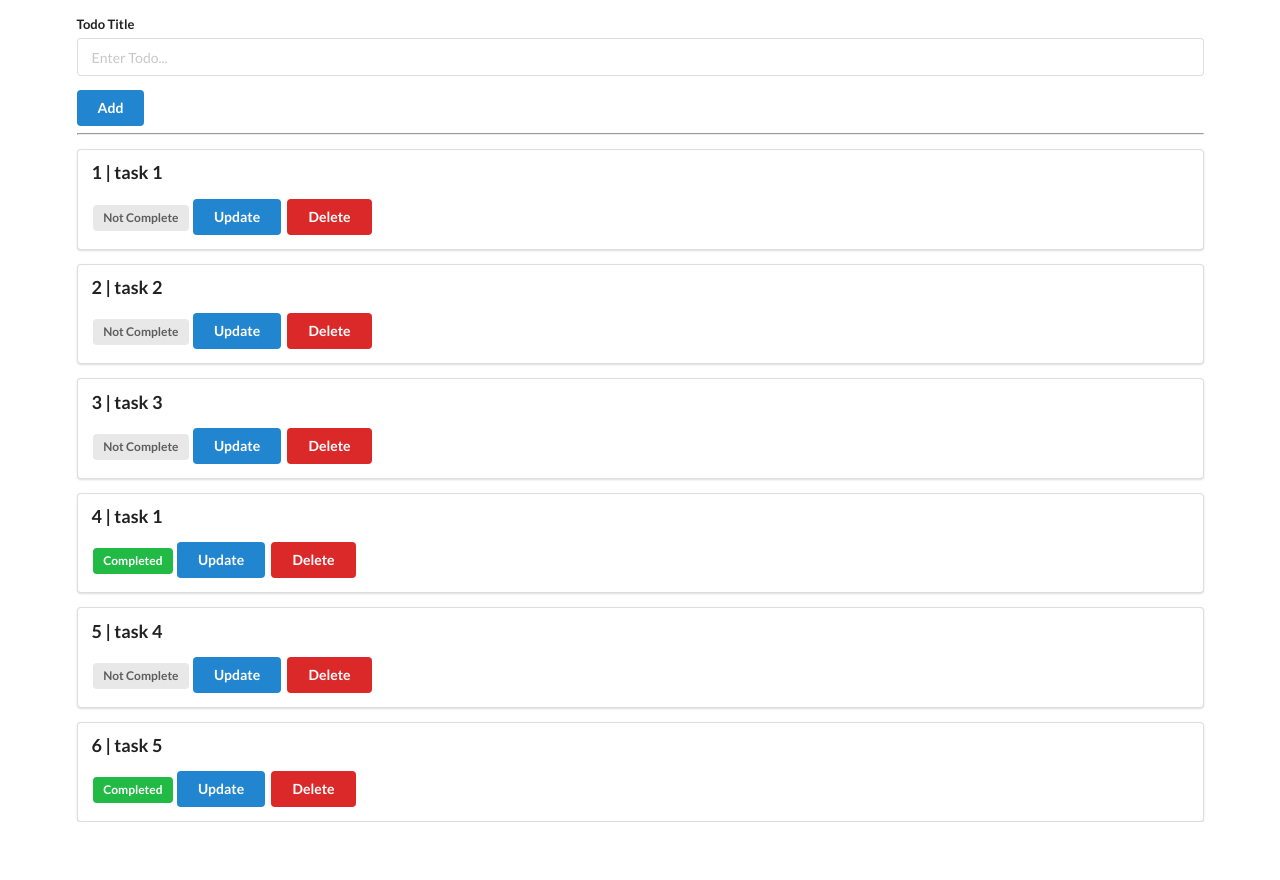
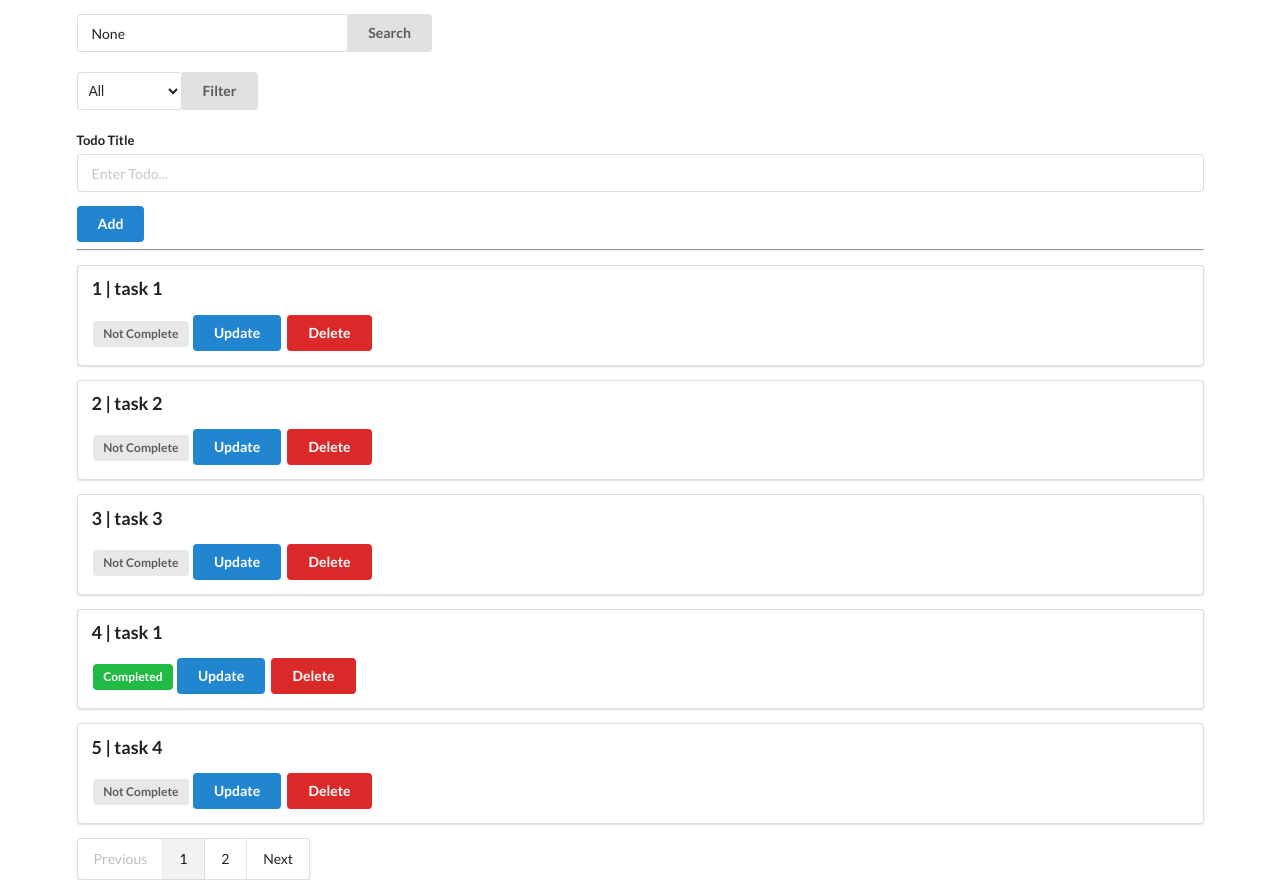
Before and after one commit to Samarth-4403/assignment_8, a Flask app: page / in a window 1280 px wide. Shown: the part 82-962 px from the top of the page. Before the commit the page ends 904 px from the top, so only its background shows below. Run offline with Flask 3, Linux system fonts and the light colour scheme.

Commit message:
Fourth commit

```diff
--- a/app.py
+++ b/app.py
@@ -8,26 +8,43 @@ app.config['SQLALCHEMY_DATABASE_URI'] = 'sqlite:///db.sqlite'
 app.config['SQLALCHEMY_TRACK_MODIFICATIONS'] = False
 db = SQLAlchemy(app)
 
-
 class Todo(db.Model):
     id = db.Column(db.Integer, primary_key=True)
     title = db.Column(db.String(100))
     complete = db.Column(db.Boolean)
 
 
-@app.route("/")
+@app.route("/", methods=["GET", "POST"])
 def home():
-    todo_list = Todo.query.all()
-    return render_template("base.html", todo_list=todo_list)
+    search_query = request.args.get('search')
+    filter_status = request.args.get('filter')
+    page = request.args.get('page', 1, type=int)
+    per_page = 5  # Number of tasks per page
+
+    query = Todo.query
+
+    if search_query:
+        query = query.filter(Todo.title.contains(search_query))
+
+    if filter_status == "complete":
+        query = query.filter_by(complete=True)
+    elif filter_status == "incomplete":
+        query = query.filter_by(complete=False)
+
+    pagination = query.paginate(page=page, per_page=per_page)
+    todo_list = pagination.items
+
+    return render_template("base.html", todo_list=todo_list, pagination=pagination, search_query=search_query, filter_status=filter_status)
 
 
 @app.route("/add", methods=["POST"])
 def add():
     title = request.form.get("title")
+    page = request.args.get('page', 1)
     new_todo = Todo(title=title, complete=False)
     db.session.add(new_todo)
     db.session.commit()
-    return redirect(url_for("home"))
+    return redirect(url_for("home", page=page))
 
 
 @app.route("/update/<int:todo_id>")
@@ -35,7 +52,8 @@ def update(todo_id):
     todo = Todo.query.filter_by(id=todo_id).first()
     todo.complete = not todo.complete
     db.session.commit()
-    return redirect(url_for("home"))
+    page = request.args.get('page', 1)
+    return redirect(url_for("home", page=page))
 
 
 @app.route("/delete/<int:todo_id>")
@@ -43,7 +61,8 @@ def delete(todo_id):
     todo = Todo.query.filter_by(id=todo_id).first()
     db.session.delete(todo)
     db.session.commit()
-    return redirect(url_for("home"))
+    page = request.args.get('page', 1)
+    return redirect(url_for("home", page=page))
 
 if __name__ == "__main__":
     db.create_all()
--- a/templates/base.html
+++ b/templates/base.html
@@ -14,7 +14,31 @@
     <div style="margin-top: 50px;" class="ui container">
         <h1 class="ui center aligned header">To Do App</h1>
 
-        <form class="ui form" action="/add" method="post">
+        <!-- Search Form -->
+        <form class="ui form" method="GET" action="{{ url_for('home') }}">
+            <div class="ui action input">
+                <input type="text" name="search" placeholder="Search tasks..." value="{{ search_query }}">
+                <button class="ui button" type="submit">Search</button>
+            </div>
+        </form>
+
+        <br>
+
+        <!-- Filter Form -->
+        <form class="ui form" method="GET" action="{{ url_for('home') }}">
+            <div class="ui action input">
+                <select class="ui dropdown" name="filter">
+                    <option value="">All</option>
+                    <option value="complete" {% if filter_status == 'complete' %}selected{% endif %}>Complete</option>
+                    <option value="incomplete" {% if filter_status == 'incomplete' %}selected{% endif %}>Incomplete</option>
+                </select>
+                <button class="ui button" type="submit">Filter</button>
+            </div>
+        </form>
+
+        <br>
+
+        <form class="ui form" action="{{ url_for('add', page=pagination.page) }}" method="post">
             <div class="field">
                 <label>Todo Title</label>
                 <input type="text" name="title" placeholder="Enter Todo..."><br>
@@ -26,7 +50,7 @@
 
         {% for todo in todo_list %}
         <div class="ui segment">
-            <p class="ui big header">{{todo.id }} | {{ todo.title }}</p>
+            <p class="ui big header">{{ todo.id }} | {{ todo.title }}</p>
 
             {% if todo.complete == False %}
             <span class="ui gray label">Not Complete</span>
@@ -34,10 +58,37 @@
             <span class="ui green label">Completed</span>
             {% endif %}
 
-            <a class="ui blue button" href="/update/{{ todo.id }}">Update</a>
-            <a class="ui red button" href="/delete/{{ todo.id }}">Delete</a>
+            <a class="ui blue button" href="{{ url_for('update', todo_id=todo.id, page=pagination.page) }}">Update</a>
+            <a class="ui red button" href="{{ url_for('delete', todo_id=todo.id, page=pagination.page) }}">Delete</a>
         </div>
         {% endfor %}
+
+        <!-- Pagination Bar -->
+        <div class="ui pagination menu">
+            {% if pagination.has_prev %}
+            <a class="item" href="{{ url_for('home', page=pagination.prev_num, search=search_query, filter=filter_status) }}">Previous</a>
+            {% else %}
+            <div class="disabled item">Previous</div>
+            {% endif %}
+
+            {% for page_num in pagination.iter_pages() %}
+            {% if page_num %}
+            {% if page_num == pagination.page %}
+            <div class="active item">{{ page_num }}</div>
+            {% else %}
+            <a class="item" href="{{ url_for('home', page=page_num, search=search_query, filter=filter_status) }}">{{ page_num }}</a>
+            {% endif %}
+            {% else %}
+            <div class="disabled item">...</div>
+            {% endif %}
+            {% endfor %}
+
+            {% if pagination.has_next %}
+            <a class="item" href="{{ url_for('home', page=pagination.next_num, search=search_query, filter=filter_status) }}">Next</a>
+            {% else %}
+            <div class="disabled item">Next</div>
+            {% endif %}
+        </div>
     </div>
 </body>
 
```
Also changed, not shown: instance/db.sqlite.
